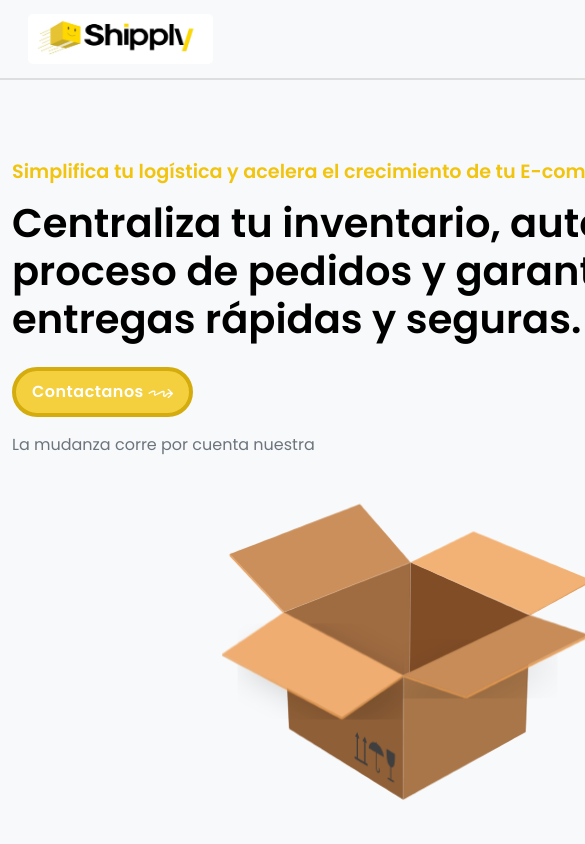
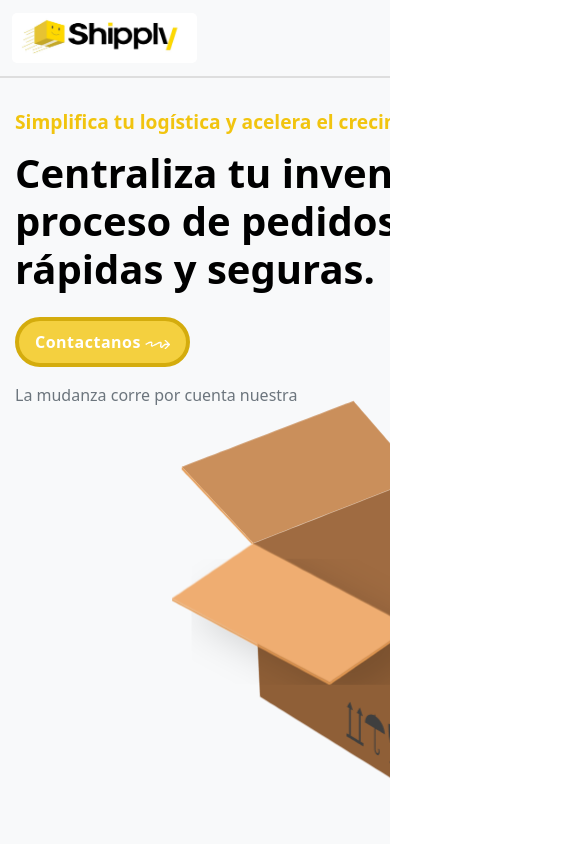
Before and after one commit to Marcosespa/Shipply, a React (Create React App) app: page / in a window 390 px wide. Shown: the top 844 px of the page, 585 px wide, since content can reach past the window. Built offline with nearby package versions, Linux system fonts and the light colour scheme.

Commit message:
Cambio de responsive

```diff
--- a/src/App.js
+++ b/src/App.js
@@ -32,8 +32,9 @@ const App = () => {
   return (
     <Router>
       <Navbar />
+      <div style={{ minHeight: "100vh", minWidth:"100vh"}}>
+        {" "}
         <Routes>
-        {/* Ruta para la página principal */}
           <Route
             path="/"
             element={
@@ -52,19 +53,17 @@ const App = () => {
             }
           />
 
-        {/* Ruta para la página de servicios */}
           <Route
             path="/servicios"
             element={
               <>
                 <ProcessSection />
                 <IntegracionesSection />
-              <VentajasSection/>
+                <VentajasSection />
                 <PickingPackingSection />
-              <EnvioSection/>
-              <DevolutionSection/>
-              <DataAnalysisSection/>
-
+                <EnvioSection />
+                <DevolutionSection />
+                <DataAnalysisSection />
               </>
             }
           />
@@ -75,6 +74,7 @@ const App = () => {
           {/* Ruta para la página de blog */}
           <Route path="/blog" element={<BlogIndex />} />
         </Routes>
+      </div>
       <Footer />
     </Router>
   );
--- a/src/components/Home/Hero.js
+++ b/src/components/Home/Hero.js
@@ -34,19 +34,25 @@ const Hero = () => {
       className={`hero-section ${isVisible ? "visible" : ""}`}
       ref={sectionRef}
     >
-      <Container>
+      <div
+        className={`hero-section ${isVisible ? "visible" : ""}`}
+        ref={sectionRef}
+      >
+        <div className="hero-container">
           <Row className="align-items-center">
             <Col md={6} className="text-container">
               <h5 className="hero-subtitle">
-              Simplifica tu logística y acelera el crecimiento de tu E-commerce
+                Simplifica tu logística y acelera el crecimiento de tu
+                E-commerce
               </h5>
               <h1 className="hero-title">
                 Centraliza tu inventario, automatiza el proceso de pedidos y
                 garantiza entregas rápidas y seguras.
               </h1>
-            <button class="button">
-              <span class="text">Contactanos</span>
-              <span class="svg">
+              <button className="button">
+                <span className="text">Contactanos</span>
+                <span className="svg">
+                  {" "}
                   <svg
                     xmlns="http://www.w3.org/2000/svg"
                     width="30"
@@ -61,24 +67,18 @@ const Hero = () => {
                   </svg>
                 </span>
               </button>
-
               <p className="hero-text mt-3">
                 La mudanza corre por cuenta nuestra
               </p>
             </Col>
             <Col md={6} className="image-container">
-            <div className="container">
-              <Player
-                src={images.logo3}
-                className="player"
-                loop
-                autoplay
-                style={{ height: "400px", width: "500px" }}
-              />
+              <div className="player-container">
+                <Player src={images.logo3} className="player" loop autoplay />
               </div>
             </Col>
           </Row>
-      </Container>
+        </div>
+      </div>
     </div>
   );
 };
--- a/src/index.js
+++ b/src/index.js
@@ -3,7 +3,7 @@ import ReactDOM from 'react-dom/client';
 import App from './App';
 import 'bootstrap-icons/font/bootstrap-icons.css';
 import 'bootstrap/dist/css/bootstrap.min.css';
-import './styles/custom.css';
+import './styles/global.css';
 
 // Crea el root
 const root = ReactDOM.createRoot(document.getElementById('root'));
--- a/src/styles/Home/hero.css
+++ b/src/styles/Home/hero.css
@@ -1,10 +1,28 @@
 .hero-section {
   background-color: #f8f9fa; /* Fondo claro */
-  padding: 5rem 0;
+  padding: 1rem 0;
   position: relative; /* Asegura que esté dentro de su contexto */
   z-index: 1; /* Z-index bajo para no interferir con el NavBar */
   width: 100%; /* Ocupa todo el ancho de la página */
   margin: 0; /* Elimina cualquier margen */
+}
+.container {
+  max-width: 100%; /* Elimina restricciones de ancho */
+  padding: 0; /* Sin espacio interno */
+  margin: 0 auto; /* Centrar el contenido */
+}
+.hero-container {
+  width: 100%;
+  padding: 0 15px;
+  margin: 0 auto;
+}
+
+.player-container {
+  height: 400px;
+  width: 100%;
+  display: flex;
+  justify-content: center;
+  align-items: center;
 }
 
 
--- a/src/styles/custom.css
+++ /dev/null
@@ -1,39 +0,0 @@
-@import url('https://fonts.googleapis.com/css2?family=Poppins:wght@400;500;600&display=swap');
-
-body {
-  background-color: #f9f9f9;
-  font-family: 'Poppins', sans-serif;
-  color: #333;
-  margin: 0;
-  padding: 0;
-}
-
-h1 {
-  color: #000; /* Negro */
-}
-
-h5 {
-  color: #ffc107; /* Amarillo */
-}
-
-.btn-warning {
-  background-color: #ffc107;
-  border: none;
-  color: #000;
-  font-weight: bold;
-}
-
-.navbar {
-  display: flex;
-  align-items: center;
-  padding: 0.5rem 1rem;
-  min-height: 80px;
-}
-
-.navbar-brand img {
-  max-height: 50px;
-}
-
-.nav-link {
-  font-weight: 600;
-}
--- /dev/null
+++ b/src/styles/global.css
@@ -0,0 +1,31 @@
+@import url('https://fonts.googleapis.com/css2?family=Poppins:wght@400;500;600&display=swap');
+
+/* body {
+  background-color: #ec1c1c;
+  font-family: 'Poppins', sans-serif;
+  color: #333;
+  margin: 0;
+  padding: 0;
+
+} */
+
+
+/* Asegurar que todos los elementos ocupen el ancho completo */
+body, html {
+  margin: 0;
+  padding: 0;
+  width: 100%;
+  overflow-x: hidden; /* Evitar desbordamiento horizontal */
+}
+
+/* Elimina márgenes laterales de las secciones */
+section {
+  margin: 0;
+  padding: 0;
+  width: 100%;
+  box-sizing: border-box; /* Considerar padding en el cálculo del ancho */
+}
+section {
+  background-color: transparent; /* Elimina colores de fondo no deseados */
+  border: none; /* Elimina bordes */
+}
```
Also changed, not shown: src/public/index.html (line endings or trailing spaces). Lines whose indentation alone changed are shown as unchanged.
